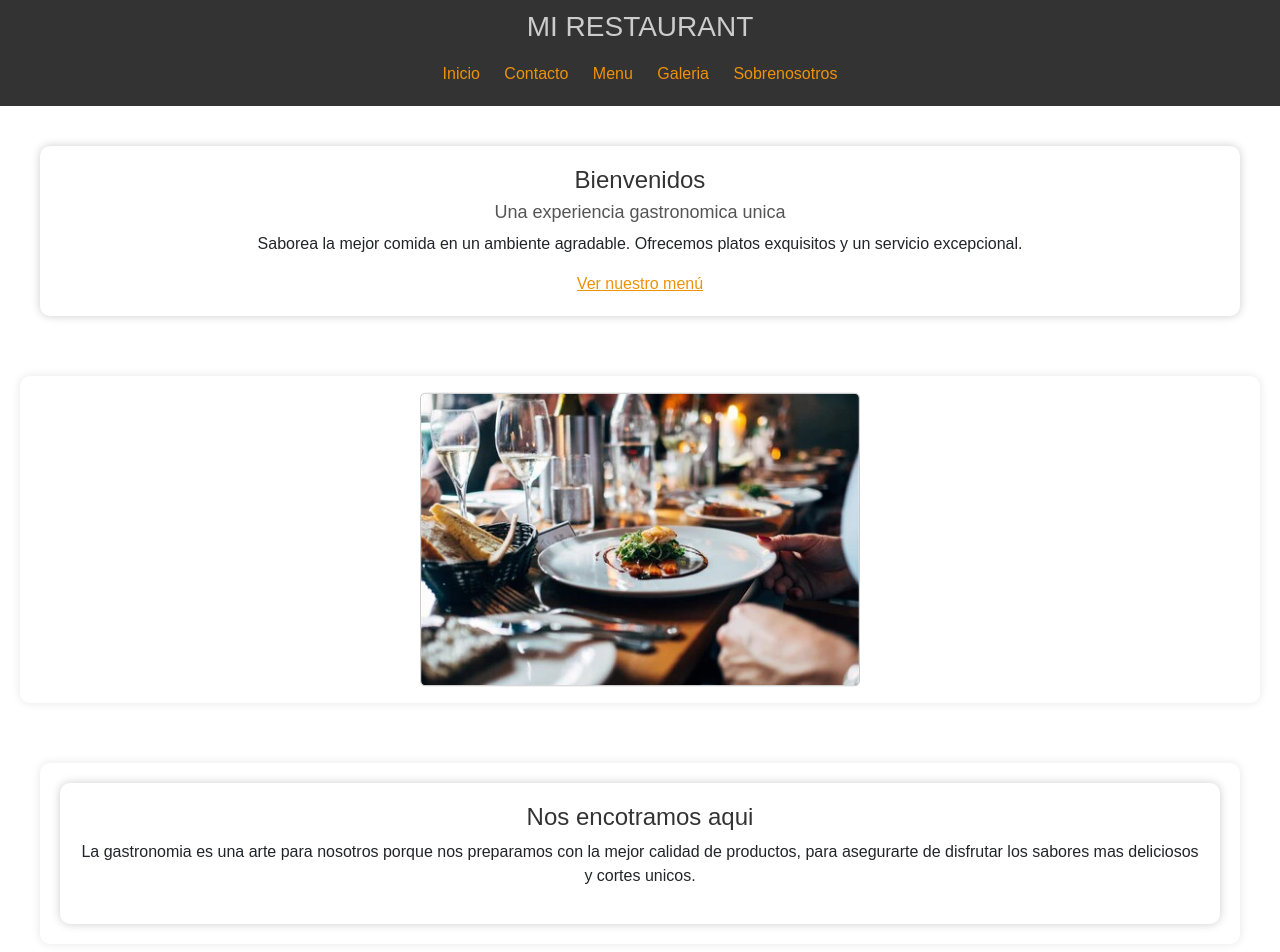
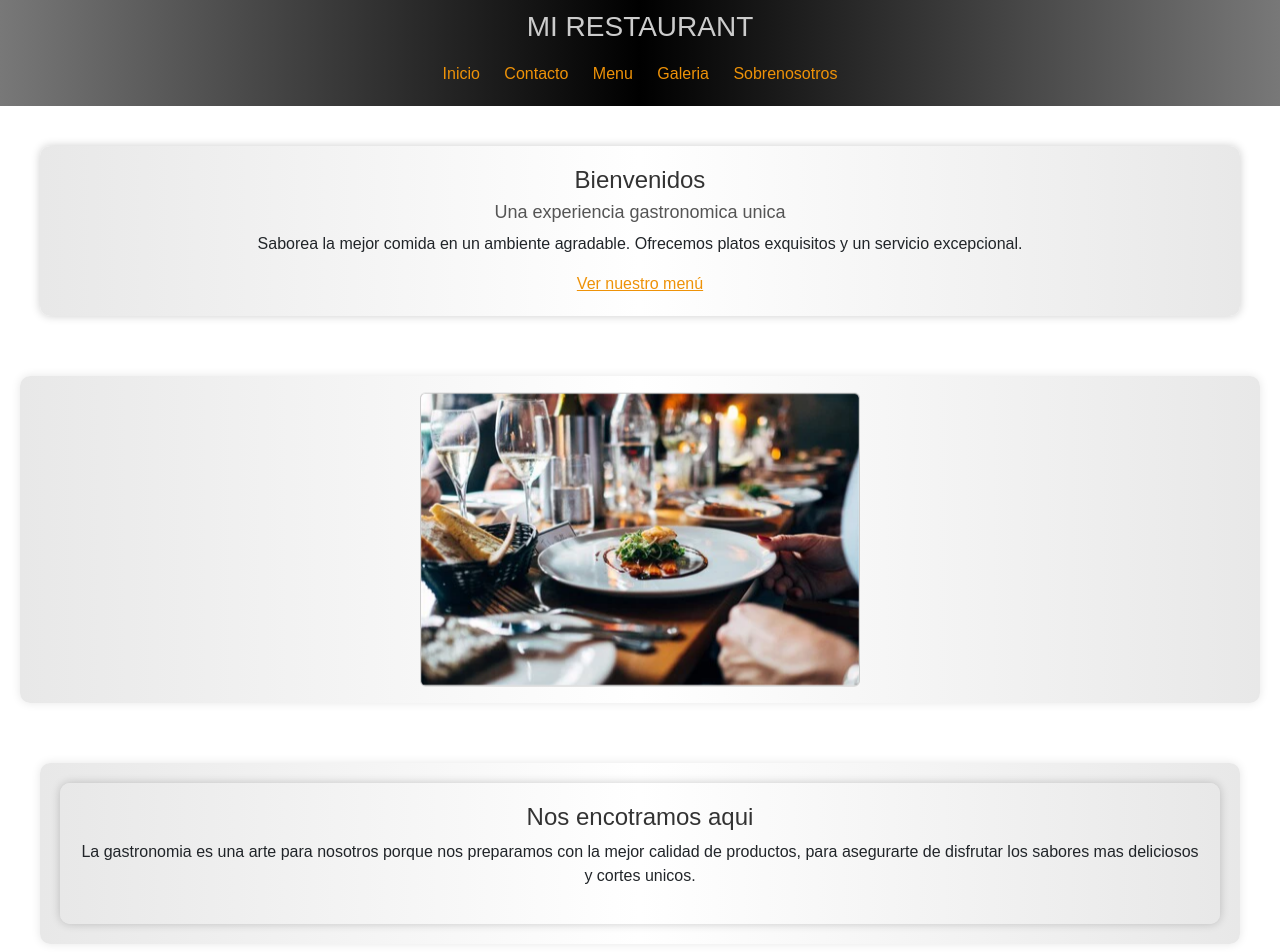
Before and after one commit to AlejadroDangelo4/mi-repositorio, a website: page index.html in a window 1280 px wide. Shown: the top 952 px of the page. Drawn offline with nearby package versions, Linux system fonts and the light colour scheme.

Commit message:
agregando contenido

```diff
--- /dev/null
+++ b/SCSS/partials/_queries.scss
@@ -0,0 +1,5 @@
+@media (max-width: 576px){
+    .bloque img{
+        display: none;
+    }
+}
--- /dev/null
+++ b/SCSS/partials/_variables.scss
@@ -0,0 +1,5 @@
+/* variables */
+$fuente: "Arial";
+$color-primary: #ffffff;
+$color-hover: #ccc;
+$color-letranav: #ee9208;
--- a/SCSS/style.scss
+++ b/SCSS/style.scss
@@ -1,27 +1,31 @@
+@import "./partials/variables";
+
 *{
     box-sizing: border-box;
     margin:0;
     padding: 0;
-    font-family: Arial, Helvetica, sans-serif;
+    font-family: $fuente;
 }
+
 body {
     margin: 0;
     padding: 0;
-    background-color: #ffffff;
+    background-color: $color-primary;
 }
 
 
 header {
     background-color: #333;
-    color:#ccc;
+    color:$color-hover;
     text-align: center;
     padding:10px 0;
 }
 nav a{
-    color:#ee9208;
+    color: $color-letranav;
     text-decoration: none;
     margin: 0 10px;
     text-decoration: none;
+
 }
 
     .container {
@@ -43,6 +47,7 @@ article {
     }
     .bloque1 a {
         color: #ee9208;
+
     }
 }
 
@@ -70,7 +75,7 @@ article {
 
 /* Estilos para la sección "Nos encontramos aquí" */
 .bloque5 {
-    font-family: Arial, Helvetica, sans-serif;
+    font-family: $fuente;
     background-color: #fff;
     padding: 20px;
     border-radius: 10px;
@@ -210,12 +215,4 @@ ul {
     }
 
 }
-
-
-
-@media (max-width: 576px){
-    .bloque img{
-        display: none;
-    }
-
-}
+@import "./partials/queries";
--- /dev/null
+++ b/css/animaciones.css
@@ -0,0 +1,35 @@
+header {
+
+    text-align: center;
+    padding: 10px 0;
+    background: rgb(120,120,120);
+    background: linear-gradient(90deg, rgba(120,120,120,1) 0%, rgba(0,0,0,1) 50%, rgba(120,120,120,1) 100%);
+}
+
+
+footer {
+    color: #fff;
+    text-align: center;
+    padding: 10px 0;
+    background: rgb(120,120,120);
+    background: linear-gradient(90deg, rgba(120,120,120,1) 0%, rgba(0,0,0,1) 50%, rgba(120,120,120,1) 100%);
+
+  }
+
+  article .bloque1, article .bloque5 {
+    padding: 20px;
+    border-radius: 10px;
+    box-shadow: 0 0 10px rgba(0, 0, 0, 0.2);
+    text-align: center;
+    background: rgb(232,232,232);
+    background: linear-gradient(90deg, rgba(232,232,232,1) 0%, rgba(255,255,255,1) 50%, rgba(232,232,232,1) 100%);
+  }
+
+  section {
+    margin: 20px;
+    padding: 20px;
+    border-radius: 10px;
+    box-shadow: 0 0 10px rgba(0, 0, 0, 0.1);
+    background: rgb(232,232,232);
+    background: linear-gradient(90deg, rgba(232,232,232,1) 0%, rgba(255,255,255,1) 50%, rgba(232,232,232,1) 100%);
+  }
--- a/index.html
+++ b/index.html
@@ -6,11 +6,15 @@
         <link rel="stylesheet" href="./css/bootstrap.css">
         <link href="https://unpkg.com/boxicons@2.1.4/css/boxicons.min.css" rel="stylesheet">
         <link rel="stylesheet" href="./css/style.css">
+        <link rel="stylesheet" href="./css/animaciones.css">
+        <link rel="stylesheet" href="https://cdnjs.cloudflare.com/ajax/libs/animate.css/4.1.1/animate.min.css"/>
+
+
         <title> Mi Restaurant</title>
     </head>
 <body>
     <header>
-        <h1>MI RESTAURANT</h1>
+        <h1 class="animate__animated animate__backInLeft">MI RESTAURANT</h1>
        <nav class="container">
 
                 <a href="./index.html">Inicio</a>
```
Also changed, not shown: contacto.html (+3 -1 lines), galeria.html (+4 -1 lines), menu.html (+4 -1 lines), sobrenosotros.html (+4 -1 lines), css/style.css, 2 other files.
